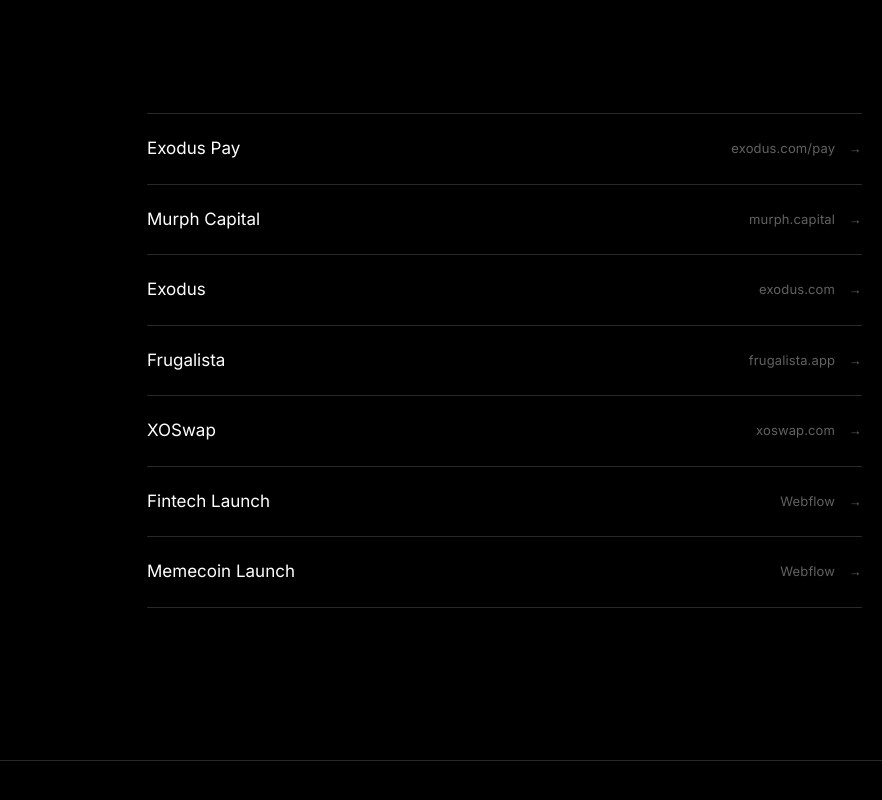
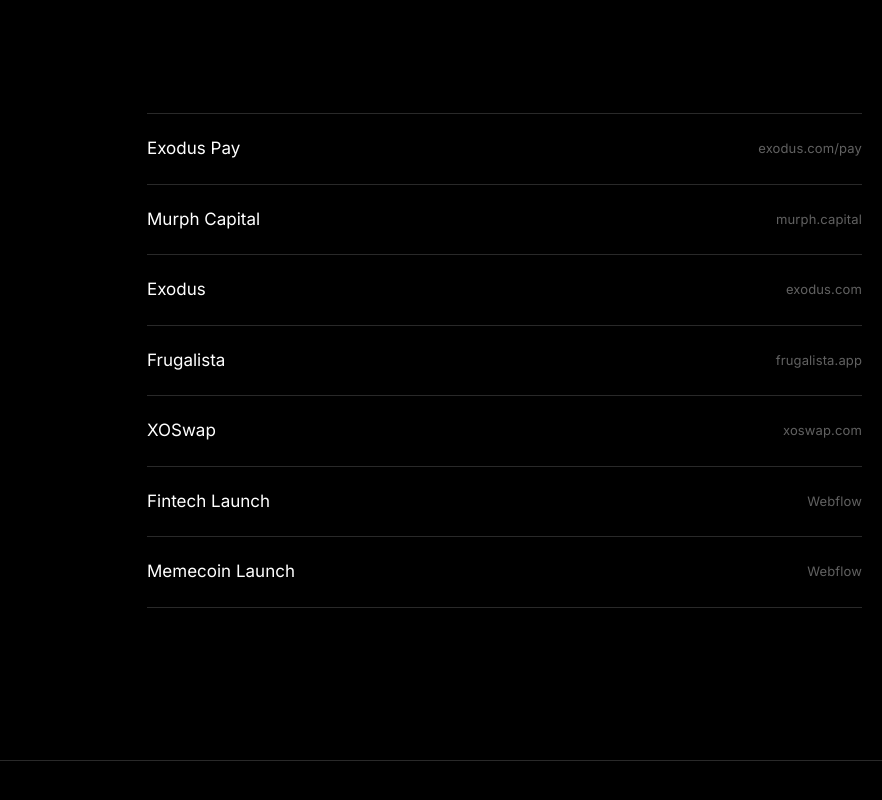
Before and after one commit to grivitsky/design-proposals, a plain HTML site: page proximal-vc/index.html in a window 1280 px wide. Shown: the part 840-1640 px from the top of the page, 398-1280 px from the left. Drawn offline with Linux system fonts and the light colour scheme.

Commit message:
Swap remaining arrows for a Lucide mark
The Telegram button uses arrow-up-right. The work examples stay without arrows.

Co-authored-by: Nikita <grivitsky@users.noreply.github.com>

```diff
--- a/proximal-vc/index.html
+++ b/proximal-vc/index.html
@@ -38,13 +38,13 @@
           </p>
         </div>
         <ul class="links">
-          <li><a href="https://www.exodus.com/pay" target="_blank" rel="noopener">Exodus Pay <span class="meta">exodus.com/pay <span class="arrow" aria-hidden="true">→</span></span></a></li>
-          <li><a href="https://murph.capital" target="_blank" rel="noopener">Murph Capital <span class="meta">murph.capital <span class="arrow" aria-hidden="true">→</span></span></a></li>
-          <li><a href="https://www.exodus.com" target="_blank" rel="noopener">Exodus <span class="meta">exodus.com <span class="arrow" aria-hidden="true">→</span></span></a></li>
-          <li><a href="https://frugalista.app" target="_blank" rel="noopener">Frugalista <span class="meta">frugalista.app <span class="arrow" aria-hidden="true">→</span></span></a></li>
-          <li><a href="https://www.xoswap.com" target="_blank" rel="noopener">XOSwap <span class="meta">xoswap.com <span class="arrow" aria-hidden="true">→</span></span></a></li>
-          <li><a href="https://financial-startup.webflow.io" target="_blank" rel="noopener">Fintech Launch <span class="meta">Webflow <span class="arrow" aria-hidden="true">→</span></span></a></li>
-          <li><a href="https://mystery-coin.webflow.io" target="_blank" rel="noopener">Memecoin Launch <span class="meta">Webflow <span class="arrow" aria-hidden="true">→</span></span></a></li>
+          <li><a href="https://www.exodus.com/pay" target="_blank" rel="noopener">Exodus Pay <span class="meta">exodus.com/pay</span></a></li>
+          <li><a href="https://murph.capital" target="_blank" rel="noopener">Murph Capital <span class="meta">murph.capital</span></a></li>
+          <li><a href="https://www.exodus.com" target="_blank" rel="noopener">Exodus <span class="meta">exodus.com</span></a></li>
+          <li><a href="https://frugalista.app" target="_blank" rel="noopener">Frugalista <span class="meta">frugalista.app</span></a></li>
+          <li><a href="https://www.xoswap.com" target="_blank" rel="noopener">XOSwap <span class="meta">xoswap.com</span></a></li>
+          <li><a href="https://financial-startup.webflow.io" target="_blank" rel="noopener">Fintech Launch <span class="meta">Webflow</span></a></li>
+          <li><a href="https://mystery-coin.webflow.io" target="_blank" rel="noopener">Memecoin Launch <span class="meta">Webflow</span></a></li>
         </ul>
       </div>
     </section>
@@ -212,7 +212,7 @@
       <div class="stage reveal">
         <h2>Let’s build it together.</h2>
         <a class="button" href="https://t.me/grivitsky" target="_blank" rel="noopener">
-          <svg viewBox="0 0 24 24" width="18" height="18" aria-hidden="true"><path fill="currentColor" d="M21.5 3.5 2.8 10.7c-1.3.5-1.2 1.2-.2 1.5l4.8 1.5 1.8 5.6c.2.7.1 1 .9.9.4-.1.6-.3.8-.6l2.6-2.5 4.9 3.6c.9.5 1.5.2 1.8-.8l3.2-15.1c.3-1.2-.4-1.8-1.9-1.3zM9.2 13.7l8.8-5.5c.4-.3.8-.1.5.2l-7.5 6.8-.3 3.2-1.5-4.7z"/></svg>
+          <svg class="arrow" viewBox="0 0 24 24" aria-hidden="true"><path d="M7 7h10v10"/><path d="M7 17 17 7"/></svg>
           Message on Telegram
         </a>
       </div>
--- a/proximal-vc/styles.css
+++ b/proximal-vc/styles.css
@@ -210,10 +210,16 @@ h2 { font-size: clamp(40px, 5vw, 64px); }
   transition: color var(--ease);
 }
 
-.links .arrow {
-  display: inline-block;
-  margin-left: 10px;
-  transition: transform var(--ease);
+.arrow {
+  width: 0.9em;
+  height: 0.9em;
+  flex: none;
+  vertical-align: -0.12em;
+  fill: none;
+  stroke: currentColor;
+  stroke-width: 1.75;
+  stroke-linecap: round;
+  stroke-linejoin: round;
 }
 
 .links:hover a { color: rgba(255, 255, 255, 0.34); }
@@ -226,8 +232,6 @@ h2 { font-size: clamp(40px, 5vw, 64px); }
 .links a:hover::before { width: 100%; }
 
 .links a:hover .meta { color: var(--ink); }
-
-.links a:hover .arrow { transform: translateX(5px) rotate(-35deg); }
 
 .stage {
   width: min(1440px, calc(100% - var(--gutter) * 2));
```
